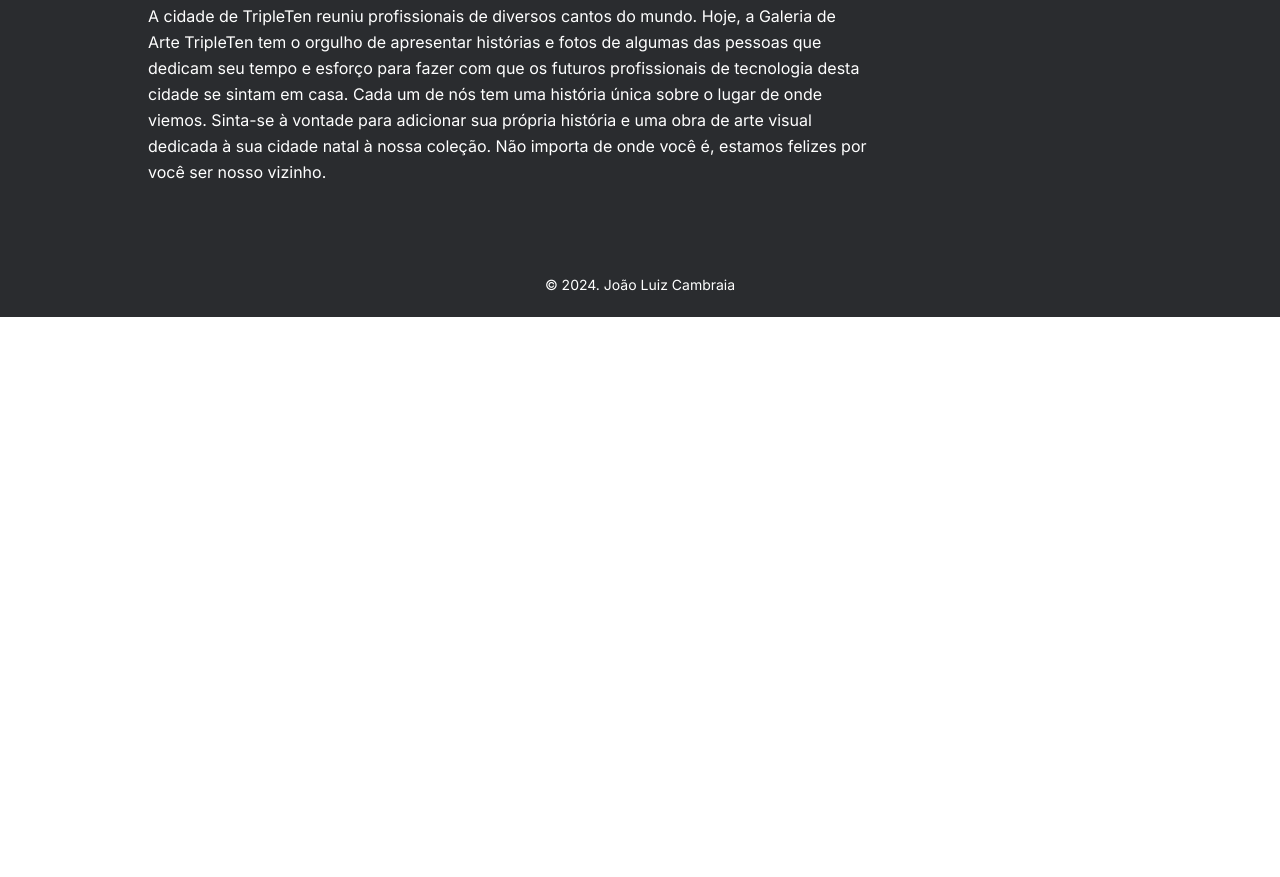
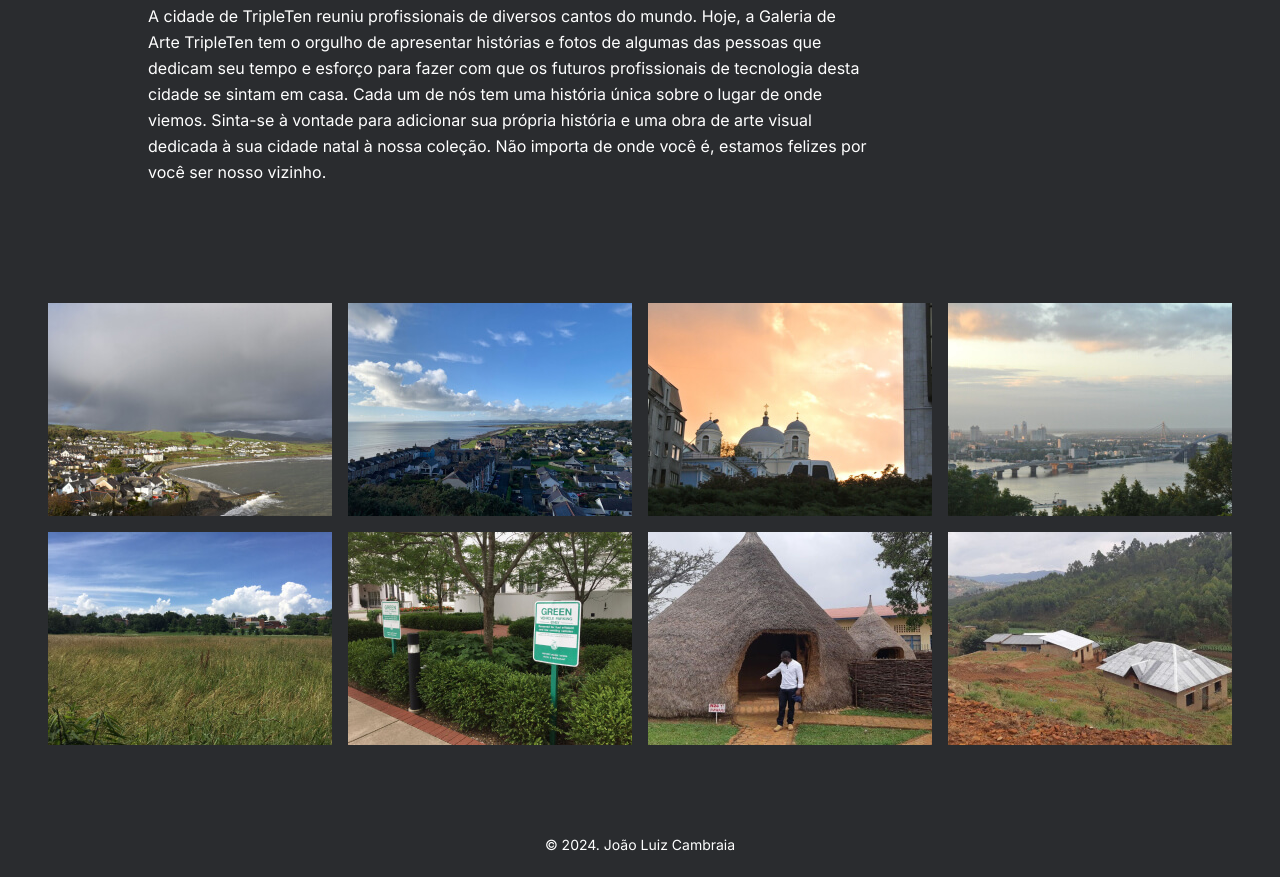
Before and after one commit to jlcambraia/web_project_homeland, a plain HTML site: page index.html in a window 1280 px wide. Shown: the part 1609-2486 px from the top of the page. Before the commit the page ends 1926 px from the top, so only its background shows below. Drawn offline with Linux system fonts and the light colour scheme.

Commit message:
adiciona seção photo-grid

```diff
--- a/blocks/intro.css
+++ b/blocks/intro.css
@@ -28,7 +28,7 @@
 
 .intro__text {
   max-width: 724px;
-  margin: 0 0 92px;
+  margin: 0 0 118px;
 }
 
 @media screen and (max-width: 1024px) {
@@ -51,7 +51,7 @@
   }
 
   .intro__text {
-    margin: 0 0 88px;
+    margin: 0 0 64px;
   }
 }
 
@@ -79,6 +79,6 @@
   }
 
   .intro__text {
-    margin: 0 0 64px;
+    margin: 0 0 38px;
   }
 }
--- /dev/null
+++ b/blocks/photo-grid.css
@@ -0,0 +1,34 @@
+.photo-grid {
+  display: grid;
+  max-width: 92.5%;
+  margin: 0 auto 92px;
+  justify-content: center;
+  grid-template-columns: repeat(4, 1fr);
+  grid-template-rows: repeat(2, 1fr);
+  gap: 16px;
+}
+
+.photo-grid__image {
+  max-width: 100%;
+  margin: 0 auto;
+}
+
+@media screen and (max-width: 1024px) {
+  .photo-grid {
+    max-width: 93.75%;
+    margin: 0 auto 88px;
+    grid-template-columns: repeat(2, 1fr);
+    grid-template-rows: repeat(4, 1fr);
+    gap: 16px;
+  }
+}
+
+@media screen and (max-width: 544px) {
+  .photo-grid {
+    max-width: 90%;
+    margin: 0 auto 62px;
+    grid-template-columns: repeat(1, 1fr);
+    grid-template-rows: repeat(8, 1fr);
+    gap: 12px;
+  }
+}
--- a/index.html
+++ b/index.html
@@ -58,6 +58,50 @@
             estamos felizes por você ser nosso vizinho.
           </p>
         </section>
+        <section class="photo-grid">
+          <img
+            src="./images/photo-grid__city-01.jpg"
+            alt="Um pequeno vilarejo costeiro com casas à beira-mar. Ao fundo, há morros e o céu está coberto por nuvens, criando uma atmosfera tranquila."
+            class="photo-grid__image"
+          />
+          <img
+            src="./images/photo-grid__city-02.jpg"
+            alt="Um vilarejo encantador de casas à beira do mar, sob um céu muito azul e limpo, transmitindo uma sensação de paz e serenidade."
+            class="photo-grid__image"
+          />
+          <img
+            src="./images/photo-grid__city-03.jpg"
+            alt="A imagem foca em uma bela igreja, destacada por um céu alaranjado, provavelmente ao pôr do sol, criando um cenário impressionante e encantador."
+            class="photo-grid__image"
+          />
+          <img
+            src="./images/photo-grid__city-04.jpg"
+            alt="Uma vista de uma cidade grande, com prédios e algumas pontes ao longo da paisagem urbana, sugerindo um cenário de cidade movimentada e moderna."
+            class="photo-grid__image"
+          />
+          <img
+            src="./images/photo-grid__city-05.jpg"
+            alt="A imagem mostra algumas casas ao fundo com um céu azul claro, enquanto na frente há um vasto campo verde, proporcionando uma cena de tranquilidade rural."
+            class="photo-grid__image"
+          />
+          <img
+            src="./images/photo-grid__city-06.jpg"
+            alt="Uma construção branca ao fundo, com um jardim com diversas plantas e pequenas árvores na frente. Duas placas de estacionamento indicam 'Green Vehicle Parking Only', reservado para veículos de baixa emissão."
+            class="photo-grid__image"
+          />
+          <img
+            src="./images/photo-grid__city-07.jpg"
+            alt="A imagem destaca duas ocas tradicionais, com uma
+          placa na frente escrita 'Inzu y' umwami', e um homem apontando para a
+          placa, sugerindo uma apresentação ou explicação cultural."
+            class="photo-grid__image"
+          />
+          <img
+            src="./images/photo-grid__city-08.jpg"
+            alt="Duas casas estão situadas em um campo próximo a uma floresta densa, com várias árvores ao fundo. Ao longe, é possível ver morros compondo a paisagem."
+            class="photo-grid__image"
+          />
+        </section>
       </main>
       <footer class="footer">
         <p class="footer__copyright">© 2024. João Luiz Cambraia</p>
--- a/pages/index.css
+++ b/pages/index.css
@@ -8,4 +8,6 @@
 
 @import url(../blocks/intro.css);
 
+@import url(../blocks/photo-grid.css);
+
 @import url(../blocks/footer.css);
```
Also changed, not shown: images/photo-grid__city-01.jpg (added), images/photo-grid__city-02.jpg (added), images/photo-grid__city-03.jpg (added), images/photo-grid__city-04.jpg (added), images/photo-grid__city-05.jpg (added), images/photo-grid__city-06.jpg (added), images/photo-grid__city-07.jpg (added), images/photo-grid__city-08.jpg (added), images/place__city_berea.jpg (added), images/place__city_criccieth.jpg (added), images/place__city_muramvya.jpg (added).
